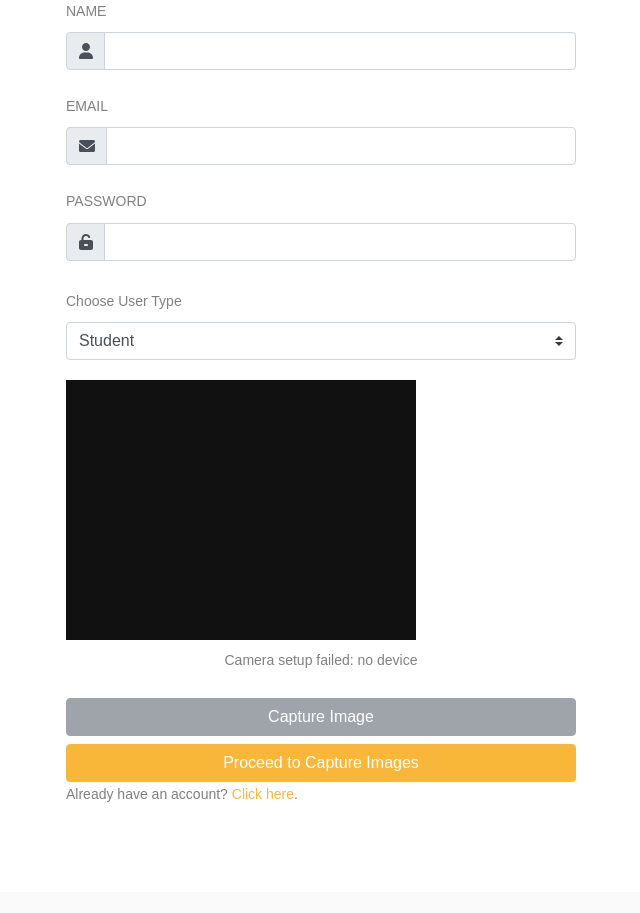
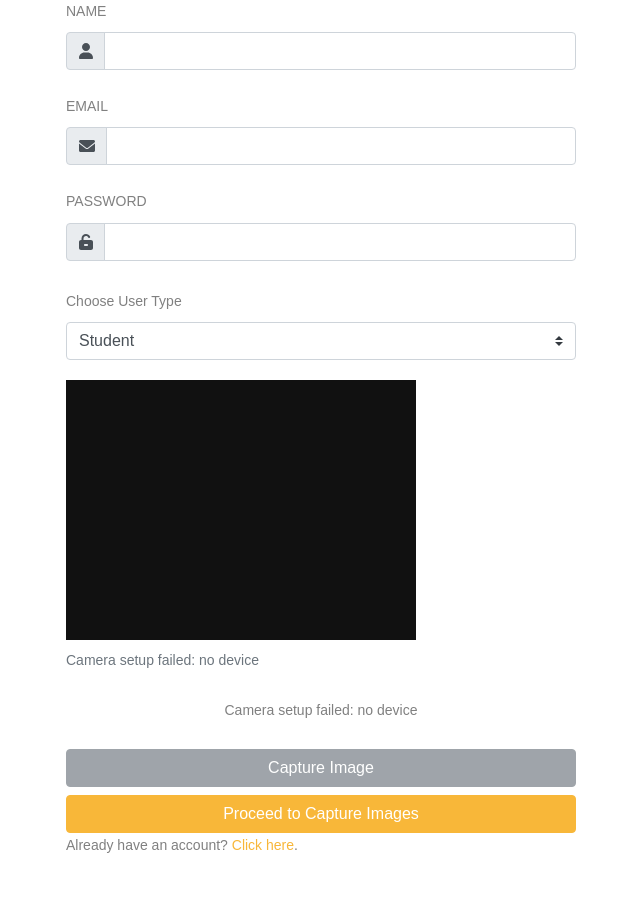
Before and after one commit to mudabs/Proctor, a Flask app: page /register in a window 1280 px wide. Shown: the part 854-1767 px from the top of the page, without its empty margins (319-959 px from the left). Before the commit the page ends 1656 px from the top, so only its background shows below. Run offline with Flask 3, Linux system fonts and the light colour scheme; data comes from the database, SQL or seed files in the repository; parts of the project's set-up code (start-up, migrations or seed data) failed here and were passed over; some libraries are stand-ins or nearby versions; some web fonts are replaced.

Commit message:
Make registration camera initialization resilient

```diff
--- a/templates/register.html
+++ b/templates/register.html
@@ -59,6 +59,7 @@
 
                             <video id="camera" autoplay muted playsinline width="350" height="260"
                                 style="max-width: 100%; background: #111;"></video>
+                            <div id="cameraStatus" class="text-muted">Starting camera…</div>
                             <br>
                             <div class="d-flex justify-content-center"" id="results" style="width: 100%;"></div>
                             <br>
@@ -94,13 +95,18 @@
         }
         cameraStream = await navigator.mediaDevices.getUserMedia({ video: true, audio: false });
         camera.srcObject = cameraStream;
-        await camera.play();
-        captureButton.disabled = false;
+        camera.onloadedmetadata = () => {
+            camera.play().catch(() => {});
+            captureButton.disabled = false;
+            document.getElementById('cameraStatus').textContent = 'Camera ready.';
+        };
     }
 
     captureButton.disabled = true;
     startCamera().catch(error => {
-        document.getElementById('results').textContent = `Camera setup failed: ${error.message}`;
+        const message = `Camera setup failed: ${error.message}`;
+        document.getElementById('cameraStatus').textContent = message;
+        document.getElementById('results').textContent = message;
     });
 
     captureButton.addEventListener('click', function (event) {
```
